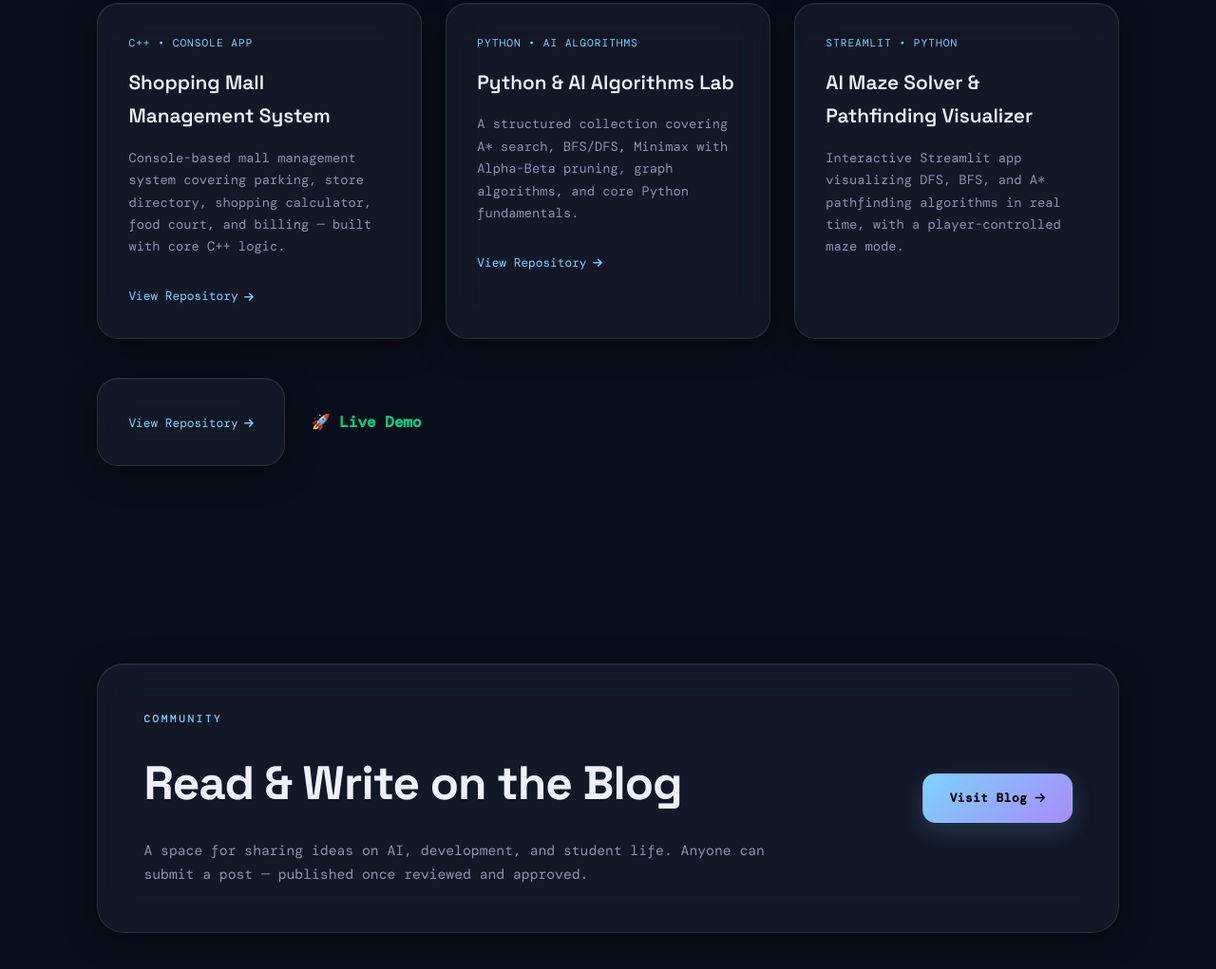
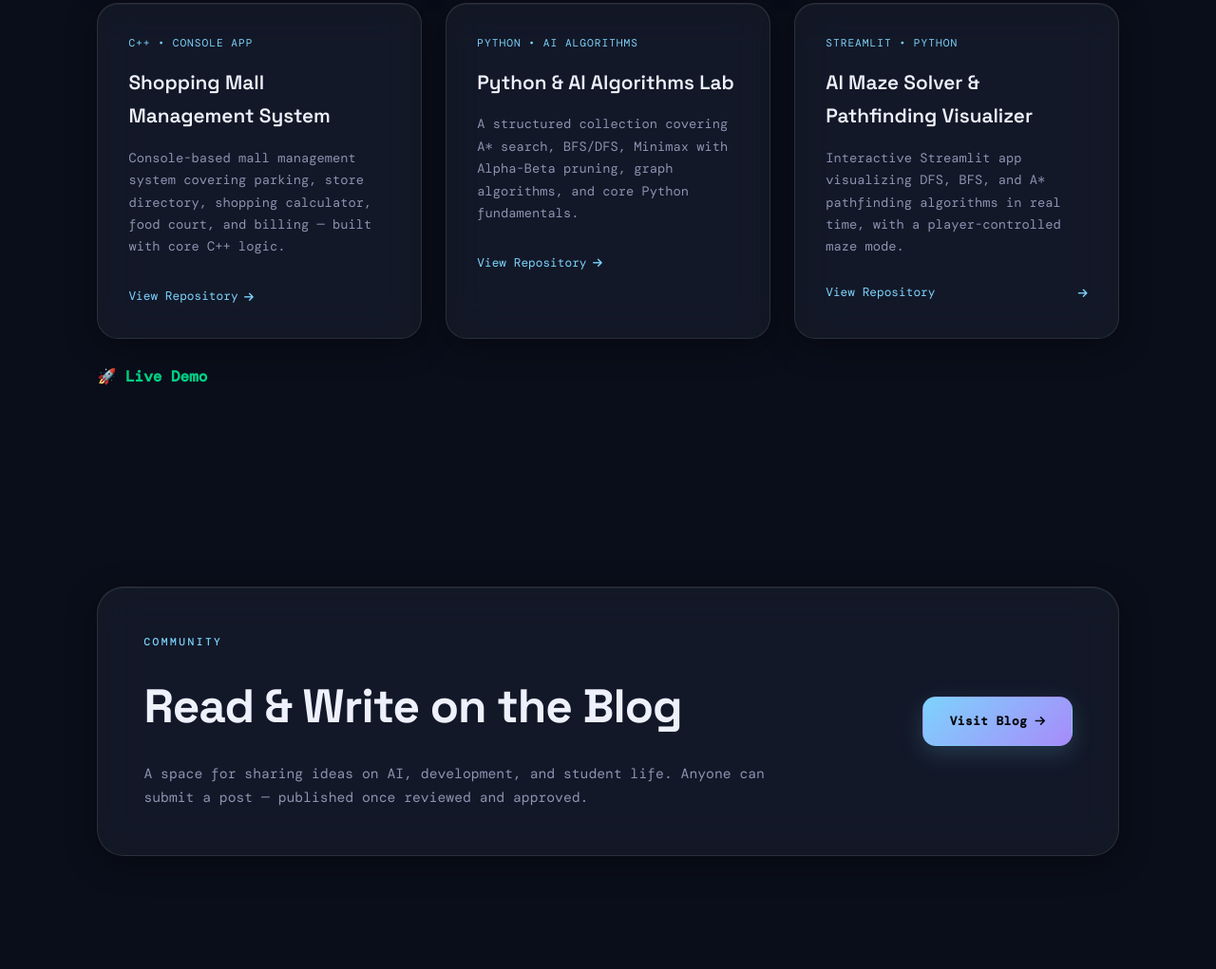
Before and after one commit to umairkaleem/umairkaleem.github.io, a plain HTML site: page index.html in a window 1280 px wide. Shown: the part 2808-3829 px from the top of the page at 95% size. Drawn offline with nearby package versions, Linux system fonts and the light colour scheme.

Commit message:
Refactor AI Maze Solver project card layout
Updated the project card for AI Maze Solver, modifying the layout and removing unnecessary div elements.

```diff
--- a/index.html
+++ b/index.html
@@ -237,15 +237,14 @@
                 <p class="project-desc">A structured collection covering A* search, BFS/DFS, Minimax with Alpha-Beta pruning, graph algorithms, and core Python fundamentals.</p>
                 <span class="project-link">View Repository <i class="fas fa-arrow-right" style="font-size:0.7rem;"></i></span>
             </a>
-            <a href="https://github.com/umairkaleem/AI-Maze-Solver" target="_blank" class="project-card glass fade-up">
+<a href="https://github.com/umairkaleem/AI-Maze-Solver" target="_blank" class="project-card glass fade-up">
     <div class="project-tech">Streamlit • Python</div>
     <h3 class="project-title">AI Maze Solver & Pathfinding Visualizer</h3>
     <p class="project-desc">
         Interactive Streamlit app visualizing DFS, BFS, and A* pathfinding algorithms in real time, with a player-controlled maze mode.
     </p>
-
-    <div style="display:flex; justify-content:space-between; align-items:center; margin-top:15px;">
-        <span class="project-link">
+        <!-- <div style="display:flex; justify-content:space-between; align-items:center; margin-top:15px;"> -->
+        <span class="project-link" style="display:flex; justify-content:space-between; align-items:center; margin-top:15px;">
             View Repository <i class="fas fa-arrow-right" style="font-size:0.7rem;"></i>
         </span>
 
@@ -256,7 +255,6 @@
            style="color:#00d084; font-weight:600; text-decoration:none;">
             🚀 Live Demo
         </a>
-    </div>
 </a>
 
             <!-- <a href="https://github.com/umairkaleem/AI-Maze-Solver" target="_blank" class="project-card glass fade-up">
```
